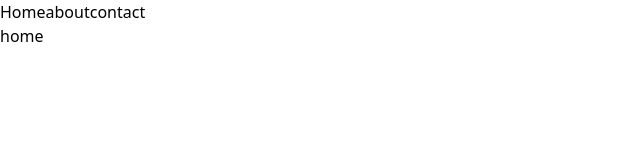
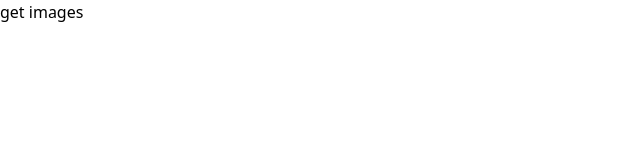
Before and after one commit to West-Tiwan/lorem_picsum, a Next.js app: page / in a window 1280 px wide. Shown: the top 160 px of the page, without its empty margins (0-640 px from the left). Built offline with nearby package versions, Linux system fonts and the light colour scheme.

Commit message:
lorem picsum is sending gargled info

```diff
--- a/app/layout.js
+++ b/app/layout.js
@@ -3,7 +3,6 @@ import Header from "@/Components/Header";
 export default function RootLayout({ children }) {
   return (
     <html lang="en">
-    <Header/>
       <body>{children}</body>
     </html>
   );
--- a/app/page.js
+++ b/app/page.js
@@ -1,12 +1,29 @@
 "use client"
-import React from 'react'
-import Header from "@/Components/Header";
-import Link from "next/link";
+import React,{useState} from 'react'
+import axios from 'axios'
 
 const Page = () => {
+    const [images, setImages] = useState([]);
+
+    const res = async ()=>{
+        try {
+            let response = await axios.get('https://picsum.photos/200/300');
+            setImages(response.data);
+            console.log(images);
+
+        }
+        catch (err){
+            console.log("err");
+        }
+    }
     return (
         <div>
-        <div>home</div>
+            <button onClick={res}>get images</button>
+            <div>
+                {images.map((elem,i)=>{
+                    return <img src={elem.download_url}/>
+                })}
+            </div>
         </div>
 )
 }
--- a/package.json
+++ b/package.json
@@ -9,9 +9,10 @@
     "lint": "next lint"
   },
   "dependencies": {
+    "axios": "^1.6.7",
+    "next": "14.1.0",
     "react": "^18",
-    "react-dom": "^18",
-    "next": "14.1.0"
+    "react-dom": "^18"
   },
   "devDependencies": {
     "autoprefixer": "^10.0.1",
```
Also changed, not shown: 1 other file (tests, documents, lock files or other folders).
